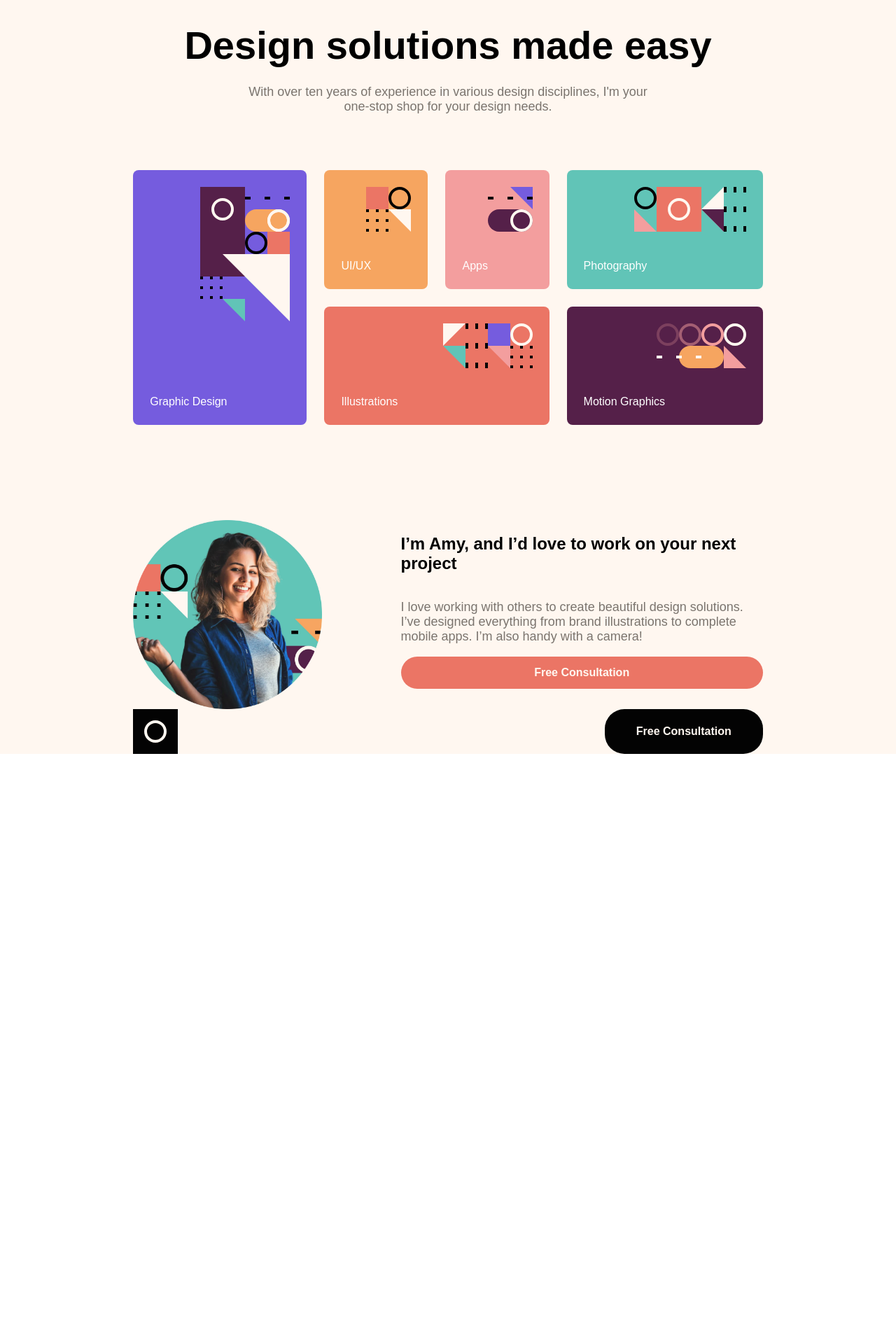
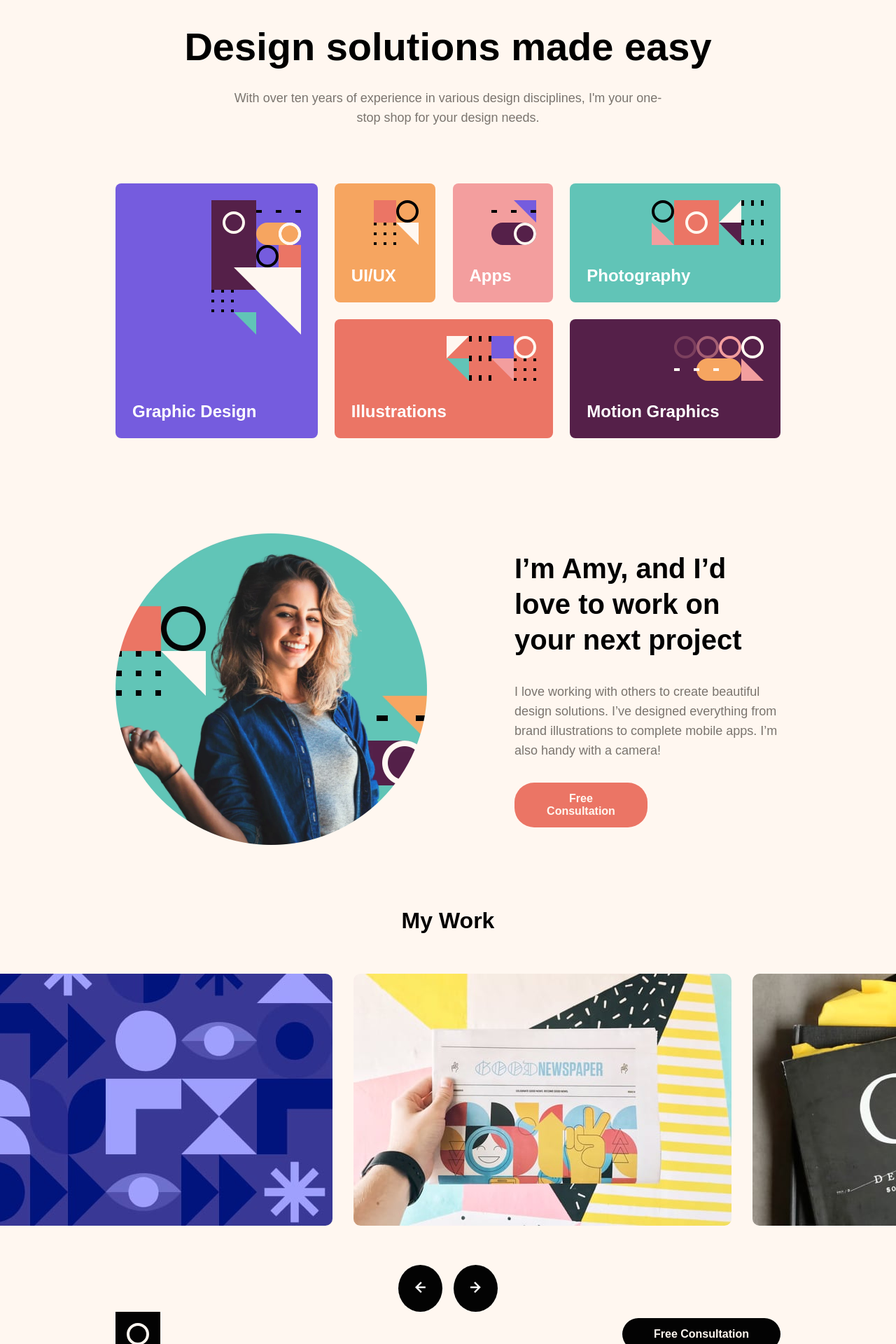
Before and after one commit to andrewkerr3956/single-page-design-portfolio, a React (Create React App) app: page / in a window 1280 px wide. Shown: the part 100-2020 px from the top of the page at 70% size. Before the commit the page ends 1177 px from the top, so only its background shows below. Built offline with nearby package versions, Linux system fonts and the light colour scheme.

Commit message:
completed grid and about sections, work section in progress

```diff
--- a/src/App.js
+++ b/src/App.js
@@ -1,5 +1,13 @@
 import logo from './logo.svg';
 import AmyPicture from './assets/image-amy.webp';
+import ImageSlide1 from './assets/image-slide-1.jpg';
+import ImageSlide2 from './assets/image-slide-2.jpg';
+import ImageSlide3 from './assets/image-slide-3.jpg';
+import ImageSlide4 from './assets/image-slide-4.jpg';
+import ImageSlide5 from './assets/image-slide-5.jpg';
+import CarouselItem from './assets/components/CarouselItem';
+import LeftArrowIcon from './assets/icon-arrow-left.svg';
+import RightArrowIcon from './assets/icon-arrow-right.svg';
 import './assets/styles/main.scss';
 import { Header, Footer } from './assets/components/Navigation';
 import Grid from './assets/components/Grid';
@@ -9,22 +17,38 @@ function App() {
     <div className="layout-container">
       <Header />
       <main>
-        <section name="intro">
-          <h1 style={{ textAlign: "center" }}>Design solutions made easy</h1>
-          <p style={{ margin: "24px auto 80px auto", textAlign: "center", width: "65%" }}>With over ten years of experience in various design disciplines, I'm your one-stop shop for your design needs.</p>
+        <section style={{ textAlign: "center" }} name="intro">
+          <h1>Design solutions made easy</h1>
+          <p style={{ margin: "24px auto 80px auto", width: "65%" }}>With over ten years of experience in various design disciplines, I'm your one-stop shop for your design needs.</p>
         </section>
         <section name="experience">
           <Grid />
         </section>
         <section style={{ marginTop: "136px" }} name="about">
-          <div className="about-flex flex-row justify-between">
+          <div className="about-flex flex-row justify-between align-center">
             <img src={AmyPicture} alt="Picture of Amy" />
-            <div className="flex-col">
+            <div style={{ width: "540px" }} className="flex-col h-75 justify-between">
               <h2>I’m Amy, and I’d love to work on your next project</h2>
-              <p>I love working with others to create beautiful design solutions. I’ve designed everything from brand illustrations to complete mobile apps. I’m also handy with a camera!</p>
-              <button type="button" className="btn btn-lightRed" aria-label="Free Consultation" label="Free Consultation">Free Consultation</button>
+              <p style={{ marginTop: "34px" }}>I love working with others to create beautiful design solutions. I’ve designed everything from brand illustrations to complete mobile apps. I’m also handy with a camera!</p>
+              <button type="button" style={{ marginTop: "32px" }} className="btn btn-lightRed w-50" aria-label="Free Consultation" label="Free Consultation">Free Consultation</button>
             </div>
           </div>
+        </section>
+        <section className="flex-col justify-center" style={{ marginTop: "88px", textAlign: "center" }} name="work">
+          <h3>My Work</h3>
+          <div className="work-carousel-container">
+            <div className="work-carousel flex-row">
+              <CarouselItem img={ImageSlide1} />
+              <CarouselItem img={ImageSlide2} />
+              <CarouselItem img={ImageSlide3} />
+              <CarouselItem img={ImageSlide4} />
+              <CarouselItem img={ImageSlide5} />
+            </div>
+          </div>
+          <div className="scroll-buttons flex-row justify-center">
+              <button type="button" aria-label="Left"><img src={LeftArrowIcon} alt="Left Arrow" /></button>
+              <button type="button" aria-label="Right"><img src={RightArrowIcon} alt="Right Arrow" /></button>
+            </div>
         </section>
       </main>
       <Footer />
--- /dev/null
+++ b/src/assets/components/CarouselItem.js
@@ -0,0 +1,9 @@
+const CarouselItem = (props) => {
+    return (
+        <div className="work-carousel-item">
+            <img src={props.img ? props.img : '#'} alt={props.img ? props.img + " image" : ""} />
+        </div>
+    )
+}
+
+export default CarouselItem;
--- a/src/assets/styles/base/_elements.scss
+++ b/src/assets/styles/base/_elements.scss
@@ -2,16 +2,32 @@ html, body {
     overflow-x: hidden;
 }
 
+h1, h2, h3 {
+    font-weight: 700;
+}
+
 h1 {
     font-size: 56px;
-    font-weight: 700;
+    line-height: 70px;
 
     @media screen and (max-width: 768px) {
         font-size: 44px;
     }
 }
 
+h2 {
+    font-size: 40px;
+    line-height: 51px;
+}
+
+h3 {
+    font-size: 32px;
+    line-height: 40px;
+}
+
 p {
     font-size: 18px;
+    font-weight: 500;
+    line-height: 28px;
     color: map-get($colors, "mediumBrown");
 }
--- a/src/assets/styles/base/_reset.scss
+++ b/src/assets/styles/base/_reset.scss
@@ -7,7 +7,7 @@ button {
     border: 0;
 }
 
-h1 {
+h1, h2, h3, p {
     margin-block: 0;
     margin-inline: 0;
 }
--- a/src/assets/styles/classes/_buttons.scss
+++ b/src/assets/styles/classes/_buttons.scss
@@ -4,8 +4,11 @@
     &:hover {
         cursor: pointer;
     }
+}
 
-    &.btn-black {
+.btn-black {
+    @extend .btn;
+
     background-color: map-get($colors, "black");
 
     &:hover {
@@ -13,7 +16,12 @@
     }
 }
 
-    &.btn-lightRed {
+.btn-lightRed {
+    @extend .btn;
+
     background-color: map-get($colors, "lightRed");
+
+    &:hover {
+        background-color: map-get($colors, "summerYellow");
     }
 }
--- a/src/assets/styles/classes/_flex.scss
+++ b/src/assets/styles/classes/_flex.scss
@@ -37,3 +37,9 @@
     @extend .flex;
     justify-content: space-between;
 }
+
+.align-center {
+    @extend .flex;
+    align-items: center;
+    -ms-flex-align: center;
+}
--- /dev/null
+++ b/src/assets/styles/components/_carousel.scss
@@ -0,0 +1,34 @@
+.work-carousel-container {
+    width: 175vw;
+    margin-left: calc(-800px);
+    display: inline-block;
+    overflow-x: clip;
+    row-gap: 56px;
+}
+
+.work-carousel {
+    column-gap: 30px;
+
+    .work-carousel-item {
+        height: 360px;
+        width: 540px;
+
+        >img {
+            border-radius: 10px;
+        }
+    }
+}
+
+.scroll-buttons {
+    column-gap: 16px;
+    button {
+        border-radius: 50%;
+        padding: 24px;
+        background-color: map-get($colors, "black");
+
+        &:hover {
+            cursor: pointer;
+            background-color: map-get($colors, "galacticBlue");
+        }
+    }
+}
--- a/src/assets/styles/components/_grid.scss
+++ b/src/assets/styles/components/_grid.scss
@@ -1,12 +1,11 @@
 .grid-container {
     display: grid;
     display: -ms-grid;
-    min-height: 364px;
-    height: 30vh;
+    height: 364px;
     grid-template-columns: repeat(3, auto);
     grid-template-rows: repeat(2, auto);
-    column-gap: 25px;
-    row-gap: 25px;
+    column-gap: 24px;
+    row-gap: 24px;
 }
 
 .grid-box {
@@ -15,7 +14,6 @@
     display: block;
     width: auto;
     height: auto;
-    color: #FFFFFF;
 
     .inner-grid-box {
         display: flex;
@@ -30,6 +28,11 @@
             // Using column, align to the right
             align-self: flex-end;
             -ms-flex-item-align: flex-end;
+        }
+        >figcaption {
+            color: #FFFFFF;
+            font-size: 24px;
+            font-weight: 700;
         }
     }
 }
--- a/src/assets/styles/components/_layout.scss
+++ b/src/assets/styles/components/_layout.scss
@@ -1,14 +1,20 @@
 .layout-container {
     background-color: map-get($colors, "lightCream");
     width: auto;
-    padding: 0 14.86%;
+    padding: 0 165px;
     min-height: 100vh;
 }
 
 // About section
 .about-flex {
-    column-gap: 12.5%;
+    column-gap: 125px;
     >img {
-        width: 30%;
+        width: 445px;
+        height: 445px;
     }
 }
+
+// Work section
+section[name="work"] {
+    row-gap: 56px;
+}
--- a/src/assets/styles/main.scss
+++ b/src/assets/styles/main.scss
@@ -15,3 +15,4 @@
 @import './components/layout';
 @import './components/header';
 @import './components/grid';
+@import './components/carousel';
```
Lines whose indentation alone changed are shown as unchanged.
